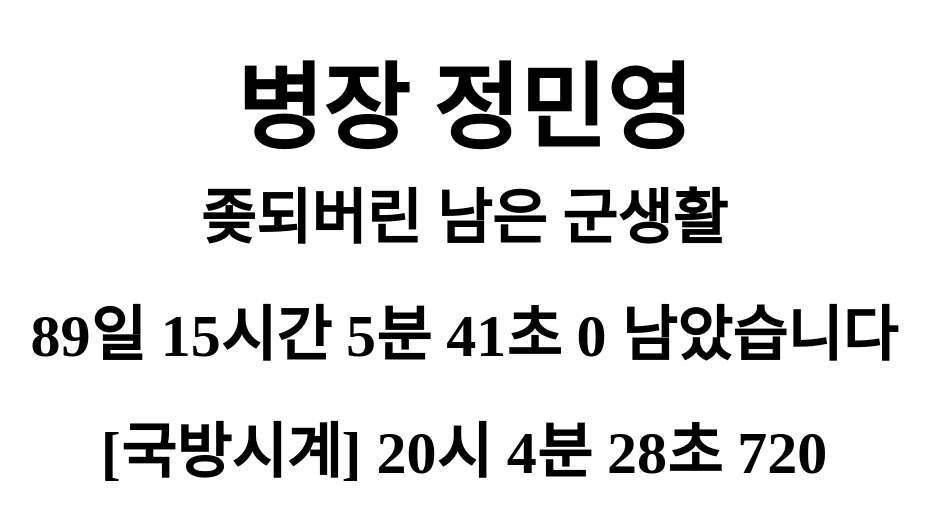
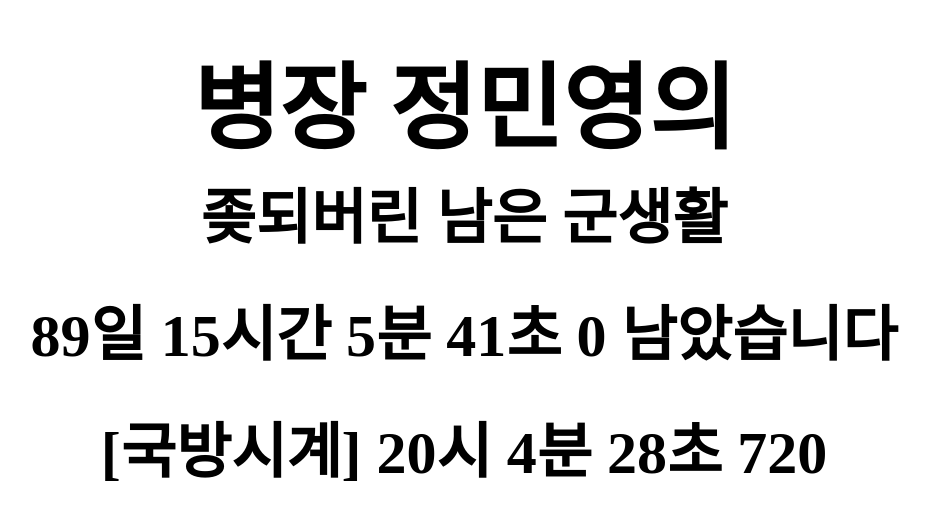
Before and after one commit to olivyou2/fuck-military-timer, a SvelteKit app: page /other-2 in a window 1280 px wide. Shown: the part 139-658 px from the top of the page, without its empty margins (176-1106 px from the left). Built offline with nearby package versions, Linux system fonts and the light colour scheme; a web font is replaced by a local one.

Commit message:
chore: 맞춤법 수정

```diff
--- a/src/routes/other-2/+page.svelte
+++ b/src/routes/other-2/+page.svelte
@@ -61,7 +61,7 @@
 
 <div class="desktop-1">
     <div class="title">
-        <span class="t">병장 정민영</span>
+        <span class="t">병장 정민영의</span>
         <span class="b">좆되버린 남은 군생활</span>
     </div>
     <span class="remain">{remainText} 남았습니다</span>
```
